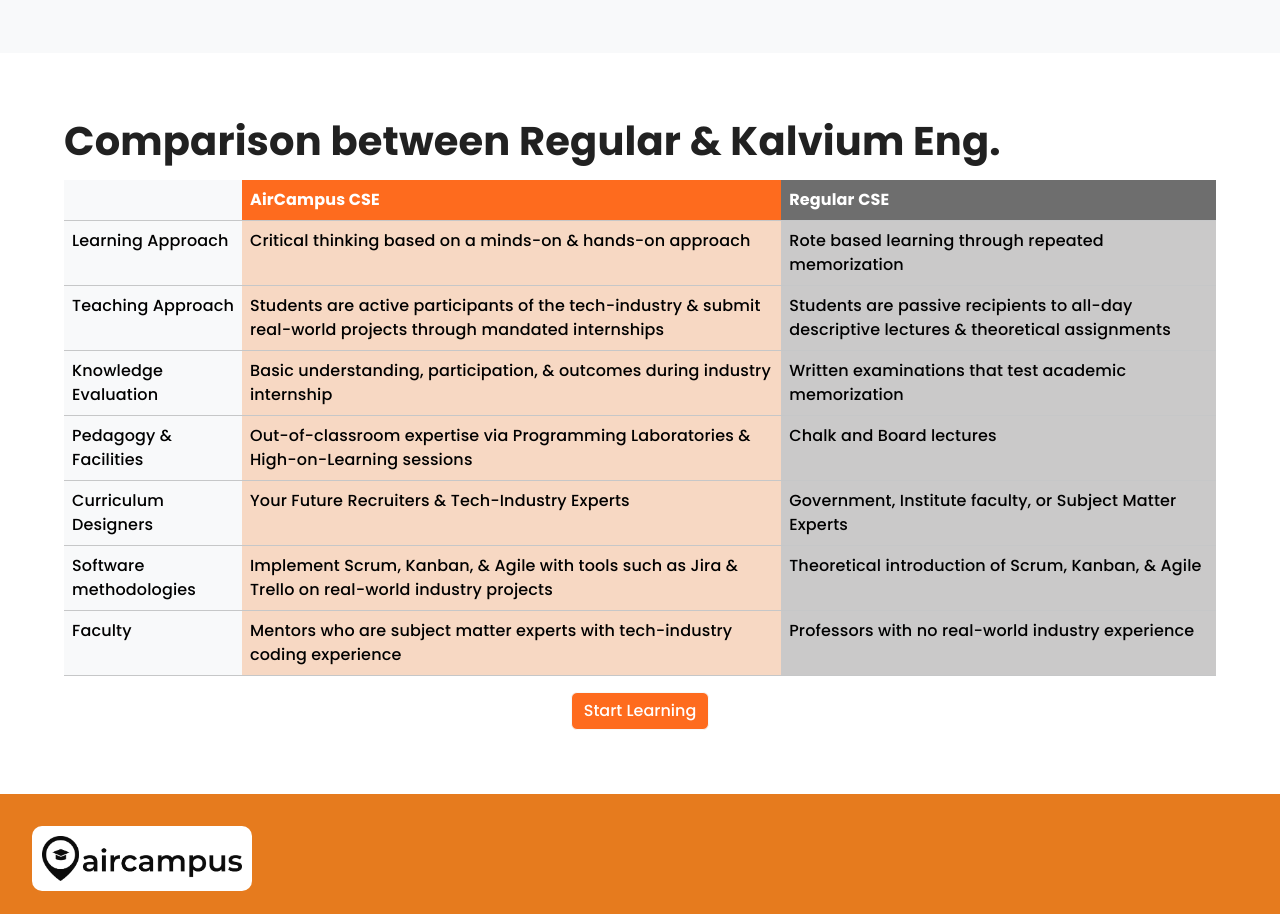
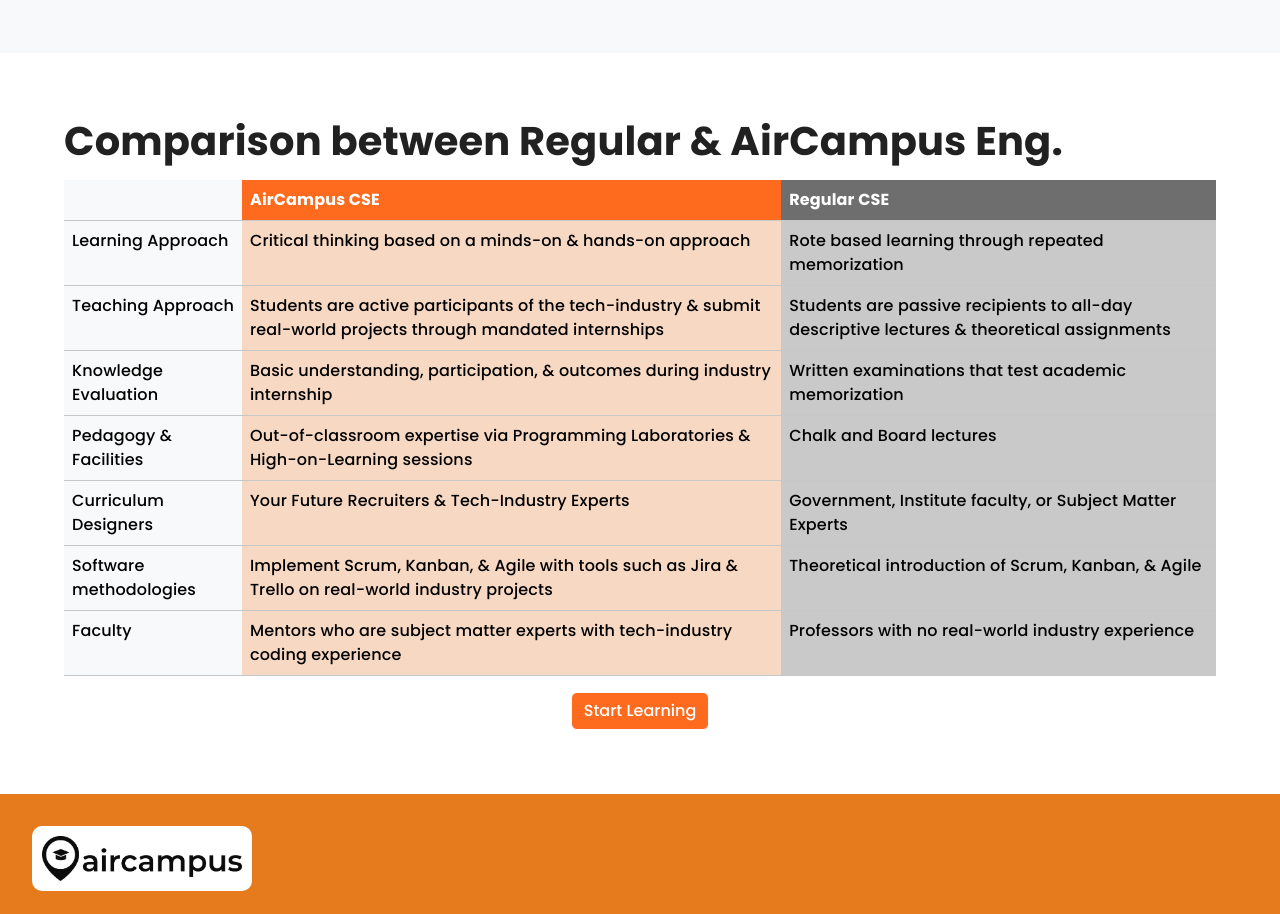
Before and after one commit to 100ngramjit/testCampus, a React (Vite) app: page /programs in a window 1280 px wide. Shown: the part 1676-2590 px from the top of the page. Built offline with nearby package versions, Linux system fonts and the light colour scheme.

Commit message:
name change in table h2

```diff
--- a/src/components/ProgramPage/TableComponent.jsx
+++ b/src/components/ProgramPage/TableComponent.jsx
@@ -4,7 +4,7 @@ const TableComponent = () => {
   return (
     <>
       <h1 className="section_header " style={{ marginBottom: 15 }}>
-        Comparison between Regular & Kalvium Eng.
+        Comparison between Regular & AirCampus Eng.
       </h1>
       <div className="table-responsive">
         <table className="table table-light ">
```
